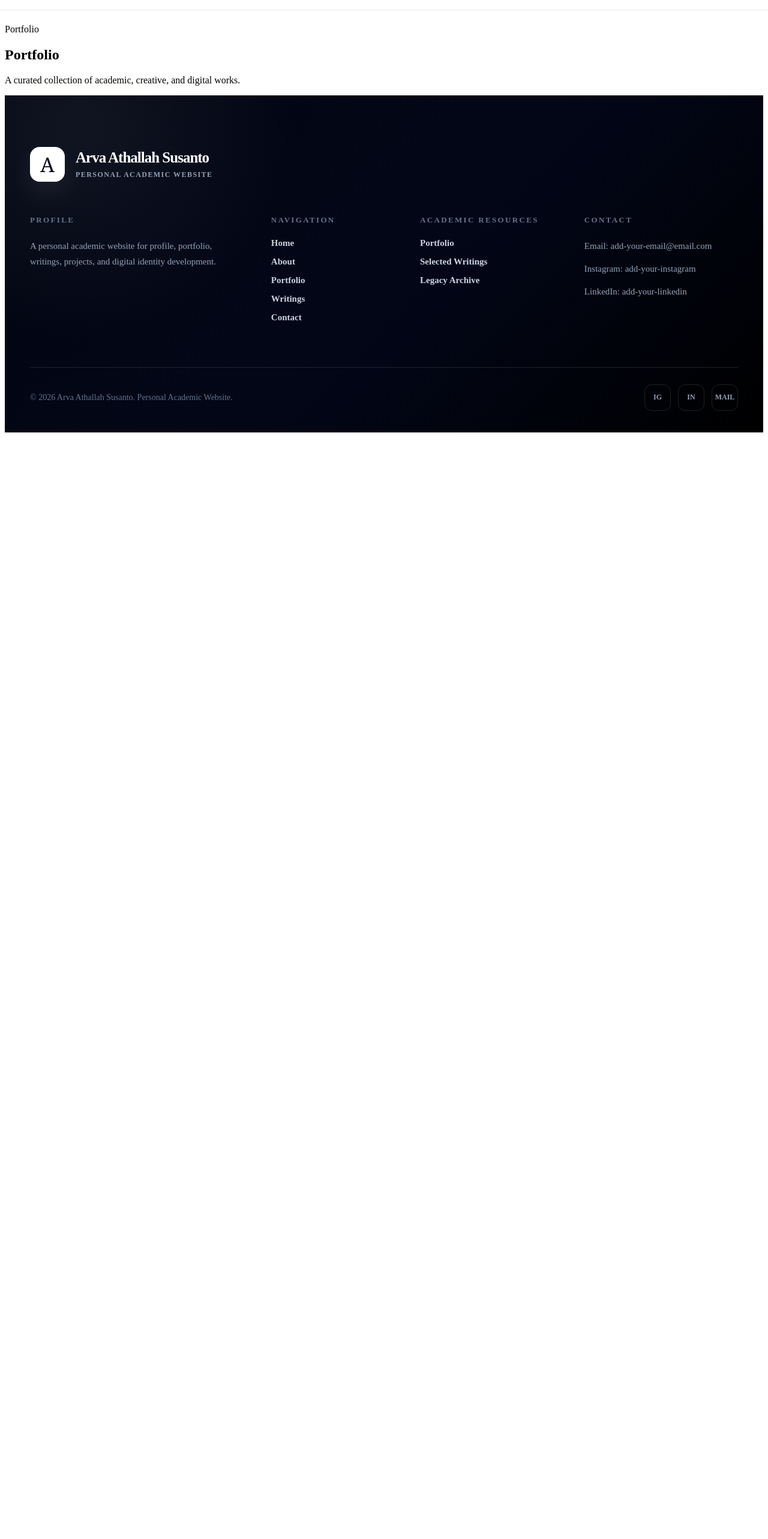
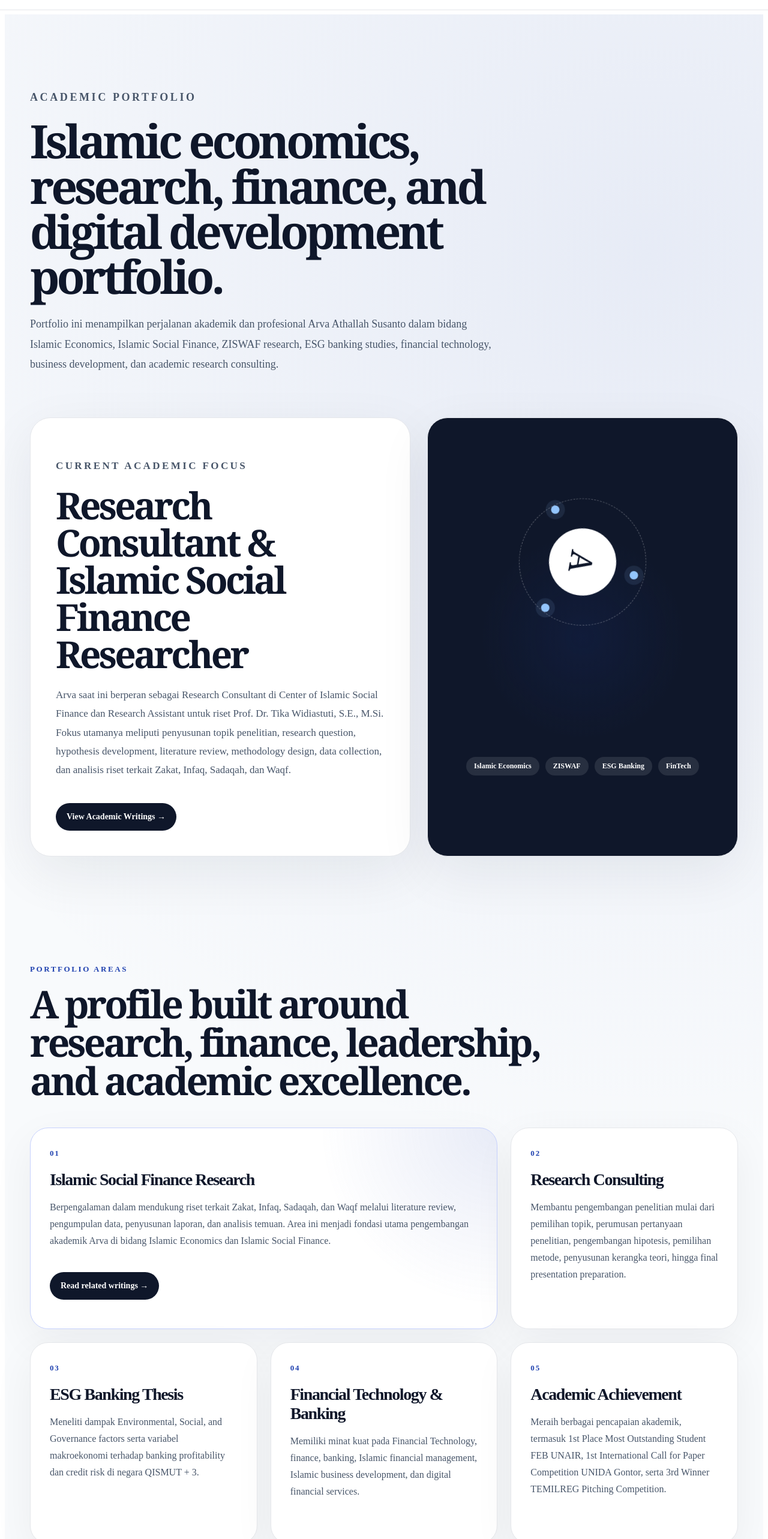
Before and after one commit to arvaas007/arva-website-1, a Nuxt app: page /portfolio in a window 1280 px wide. Shown: the part 60-2626 px from the top of the page at 60% size. Before the commit the page ends 800 px from the top, so only its background shows below. Built offline with nearby package versions, Linux system fonts and the light colour scheme.

Commit message:
fix: add portfolio page route

```diff
--- a/app/pages/portfolio.vue
+++ b/app/pages/portfolio.vue
@@ -1,17 +1,267 @@
 <template>
-  <main class="min-h-screen bg-white pt-32 px-6">
-    <section class="max-w-6xl mx-auto">
-      <p class="text-sm uppercase tracking-[0.25em] text-gray-500 mb-4">
-        Portfolio
+  <main class="portfolio-page">
+    <section class="portfolio-hero">
+      <p class="portfolio-kicker">
+        Academic Portfolio
       </p>
 
-      <h1 class="text-4xl md:text-6xl font-semibold text-gray-900 mb-6">
-        Portfolio
+      <h1>
+        Islamic economics, research, finance, and digital development portfolio.
       </h1>
 
-      <p class="text-lg text-gray-600 max-w-2xl">
-        A curated collection of academic, creative, and digital works.
+      <p>
+        Portfolio ini menampilkan perjalanan akademik dan profesional Arva
+        Athallah Susanto dalam bidang Islamic Economics, Islamic Social Finance,
+        ZISWAF research, ESG banking studies, financial technology, business
+        development, dan academic research consulting.
       </p>
+    </section>
+
+    <section class="portfolio-highlight">
+      <div class="highlight-left">
+        <p class="portfolio-kicker">
+          Current Academic Focus
+        </p>
+
+        <h2>
+          Research Consultant & Islamic Social Finance Researcher
+        </h2>
+
+        <p>
+          Arva saat ini berperan sebagai Research Consultant di Center of Islamic
+          Social Finance dan Research Assistant untuk riset Prof. Dr. Tika
+          Widiastuti, S.E., M.Si. Fokus utamanya meliputi penyusunan topik
+          penelitian, research question, hypothesis development, literature
+          review, methodology design, data collection, dan analisis riset
+          terkait Zakat, Infaq, Sadaqah, dan Waqf.
+        </p>
+
+        <NuxtLink to="/writings" class="portfolio-btn">
+          View Academic Writings →
+        </NuxtLink>
+      </div>
+
+      <div class="highlight-right">
+        <div class="project-orbit">
+          <div class="project-core">A</div>
+          <span class="project-dot dot-1"></span>
+          <span class="project-dot dot-2"></span>
+          <span class="project-dot dot-3"></span>
+        </div>
+
+        <div class="tech-stack">
+          <span>Islamic Economics</span>
+          <span>ZISWAF</span>
+          <span>ESG Banking</span>
+          <span>FinTech</span>
+        </div>
+      </div>
+    </section>
+
+    <section class="portfolio-section">
+      <div class="portfolio-heading">
+        <p class="portfolio-kicker">
+          Portfolio Areas
+        </p>
+
+        <h2>
+          A profile built around research, finance, leadership, and academic excellence.
+        </h2>
+      </div>
+
+      <div class="portfolio-grid">
+        <article class="portfolio-card large">
+          <span class="card-number">01</span>
+          <h3>Islamic Social Finance Research</h3>
+          <p>
+            Berpengalaman dalam mendukung riset terkait Zakat, Infaq, Sadaqah,
+            dan Waqf melalui literature review, pengumpulan data, penyusunan
+            laporan, dan analisis temuan. Area ini menjadi fondasi utama
+            pengembangan akademik Arva di bidang Islamic Economics dan Islamic
+            Social Finance.
+          </p>
+          <NuxtLink to="/writings" class="portfolio-link">
+            Read related writings →
+          </NuxtLink>
+        </article>
+
+        <article class="portfolio-card">
+          <span class="card-number">02</span>
+          <h3>Research Consulting</h3>
+          <p>
+            Membantu pengembangan penelitian mulai dari pemilihan topik,
+            perumusan pertanyaan penelitian, pengembangan hipotesis, pemilihan
+            metode, penyusunan kerangka teori, hingga final presentation
+            preparation.
+          </p>
+        </article>
+
+        <article class="portfolio-card">
+          <span class="card-number">03</span>
+          <h3>ESG Banking Thesis</h3>
+          <p>
+            Meneliti dampak Environmental, Social, and Governance factors serta
+            variabel makroekonomi terhadap banking profitability dan credit risk
+            di negara QISMUT + 3.
+          </p>
+        </article>
+
+        <article class="portfolio-card">
+          <span class="card-number">04</span>
+          <h3>Financial Technology & Banking</h3>
+          <p>
+            Memiliki minat kuat pada Financial Technology, finance, banking,
+            Islamic financial management, Islamic business development, dan
+            digital financial services.
+          </p>
+        </article>
+
+        <article class="portfolio-card">
+          <span class="card-number">05</span>
+          <h3>Academic Achievement</h3>
+          <p>
+            Meraih berbagai pencapaian akademik, termasuk 1st Place Most
+            Outstanding Student FEB UNAIR, 1st International Call for Paper
+            Competition UNIDA Gontor, serta 3rd Winner TEMILREG Pitching
+            Competition.
+          </p>
+        </article>
+      </div>
+    </section>
+
+    <section class="portfolio-timeline">
+      <div class="timeline-heading">
+        <p class="portfolio-kicker">
+          Academic Journey
+        </p>
+
+        <h2>
+          Education and professional growth.
+        </h2>
+      </div>
+
+      <div class="timeline-list">
+        <div class="timeline-item">
+          <span>2018–2022</span>
+          <h3>Bachelor of Islamic Economics</h3>
+          <p>
+            Graduated with Honors (Cum Laude) from Universitas Airlangga with a
+            GPA of 3.78/4.00. Awarded Karya Salemba Empat Scholarship and
+            actively participated in academic competitions, workshops, and campus
+            events.
+          </p>
+        </div>
+
+        <div class="timeline-item">
+          <span>2019–2020</span>
+          <h3>Manager of Research and Paper</h3>
+          <p>
+            Served in the Association of Sharia Economics Studies. Successfully
+            organized scientific programs and contributed to achievements in
+            regional and national Islamic economics forums.
+          </p>
+        </div>
+
+        <div class="timeline-item">
+          <span>2024–2026</span>
+          <h3>Master of Science in Islamic Economics</h3>
+          <p>
+            Pursuing a master’s degree at Universitas Airlangga with a GPA of
+            3.87/4.00, focusing on ESG factors, macroeconomic variables, banking
+            profitability, and credit risk.
+          </p>
+        </div>
+
+        <div class="timeline-item">
+          <span>2024–Present</span>
+          <h3>Research Consultant & Research Assistant</h3>
+          <p>
+            Working as Research Consultant at the Center of Islamic Social
+            Finance and Research Assistant for Prof. Dr. Tika Widiastuti, S.E.,
+            M.Si., supporting research design, data collection, analysis,
+            literature review, and academic writing.
+          </p>
+        </div>
+
+        <div class="timeline-item">
+          <span>2025–2026</span>
+          <h3>Canada-ASEAN SEED Awardee</h3>
+          <p>
+            Selected as Canada-ASEAN SEED Awardee and Visiting Graduate Research
+            Student at Dalhousie University, Nova Scotia, Canada.
+          </p>
+        </div>
+      </div>
+    </section>
+
+    <section class="portfolio-section">
+      <div class="portfolio-heading">
+        <p class="portfolio-kicker">
+          Skills & Certifications
+        </p>
+
+        <h2>
+          Analytical, financial, and digital capabilities.
+        </h2>
+      </div>
+
+      <div class="portfolio-grid">
+        <article class="portfolio-card">
+          <span class="card-number">A</span>
+          <h3>Core Skills</h3>
+          <p>
+            Analytical Thinking, Critical Thinking, Logical Thinking, Leadership,
+            Teamwork, Integrity, and Project Management.
+          </p>
+        </article>
+
+        <article class="portfolio-card">
+          <span class="card-number">B</span>
+          <h3>Certifications</h3>
+          <p>
+            Digital Responsible Finance Miniseries, Digital Financial Services
+            Miniseries, Fintech Foundation Program Flex Batch 6, DBS Berpijar
+            Program, and Studi Independen Bersertifikat Menjadi Eksportir Baru
+            4.0.
+          </p>
+        </article>
+
+        <article class="portfolio-card">
+          <span class="card-number">C</span>
+          <h3>Projects</h3>
+          <p>
+            Chief Marketing Officer of EMPU and Head of KKN BBM 64 Sawocankring
+            Village, reflecting leadership, project coordination, and practical
+            problem-solving experience.
+          </p>
+        </article>
+      </div>
+    </section>
+
+    <section class="portfolio-cta">
+      <p class="portfolio-kicker">
+        Professional Direction
+      </p>
+
+      <h2>
+        Building impact through Islamic economics, research, and financial innovation.
+      </h2>
+
+      <p>
+        Arva’s portfolio reflects a strong commitment to continuous learning,
+        Islamic economics research, financial technology, banking, business
+        development, and collaborative academic contribution.
+      </p>
+
+      <div class="portfolio-actions">
+        <NuxtLink to="/writings" class="portfolio-btn">
+          Read Writings
+        </NuxtLink>
+
+        <NuxtLink to="/contact" class="portfolio-btn secondary">
+          Contact Arva
+        </NuxtLink>
+      </div>
     </section>
   </main>
 </template>
```
